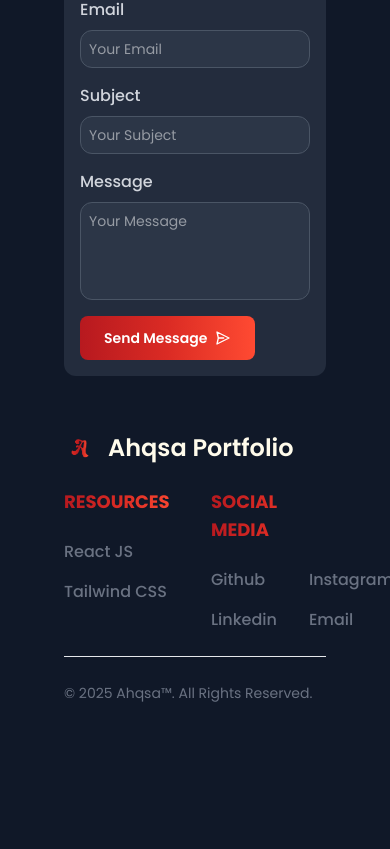
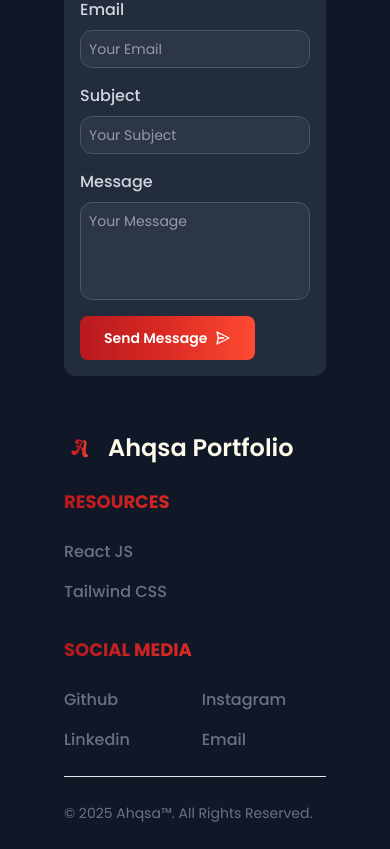
Before and after one commit to ahqsa24/portfolio-v1, a React (Vite) app: page / in a window 390 px wide. Shown: the part 7043-7892 px from the top of the page. Before the commit the page ends 7772 px from the top, so only its background shows below. Built offline with nearby package versions, Linux system fonts and the light colour scheme.

Commit message:
fix responsive footer

```diff
--- a/src/components/Footer.jsx
+++ b/src/components/Footer.jsx
@@ -13,7 +13,7 @@
                         <span className="self-center text-2xl font-semibold whitespace-nowrap dark:text-white">Ahqsa Portfolio</span>
                     </a>
                 </div>
-                <div className="grid grid-cols-2 gap-8 sm:gap-6 sm:grid-cols-2">
+                <div className="grid grid-cols-1 gap-8 sm:gap-6 sm:grid-cols-2">
                     <div>
                         <h2 className="mb-6 text-lg font-bold bg-gradient-to-r from-gradientRed via-gradientMaroon to-gradientOrange bg-clip-text text-transparent uppercase dark:text-white">Resources</h2>
                         <ul className="text-gray-500 dark:text-gray-400 font-medium">
```
